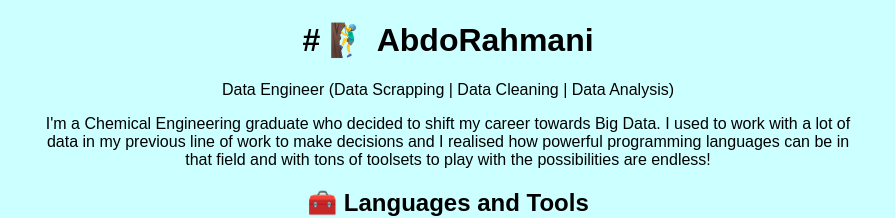
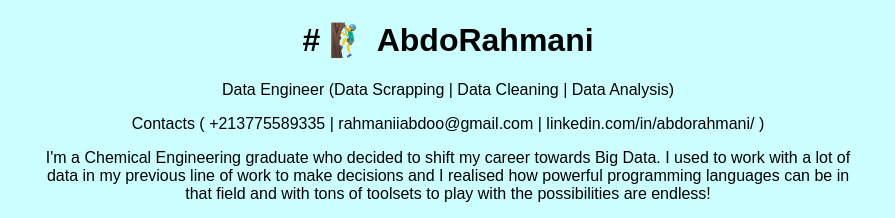
Before and after one commit to AbdoRahmani/MyWebsite, a plain HTML site: page index.html in a window 1280 px wide. Shown: the top 218 px of the page, without its empty margins (192-1087 px from the left). Drawn offline with Linux system fonts and the light colour scheme.

Commit message:
Update index.html
Added contact details

```diff
--- a/index.html
+++ b/index.html
@@ -33,6 +33,7 @@
     <div class="content-wrapper">
       <h1># 🧗‍♂️ AbdoRahmani</h1>
       <p>Data Engineer (Data Scrapping | Data Cleaning | Data Analysis)</p>
+      <p>Contacts ( +213775589335 | rahmaniiabdoo@gmail.com | linkedin.com/in/abdorahmani/ )</p>
       <p>I'm a Chemical Engineering graduate who decided to shift my career towards Big Data. I used to work with a lot of data in my previous line of work to make decisions and I realised how powerful programming languages can be in that field and with tons of toolsets to play with the possibilities are endless!</p>
 
       <h2>🧰 Languages and Tools</h2>
```
